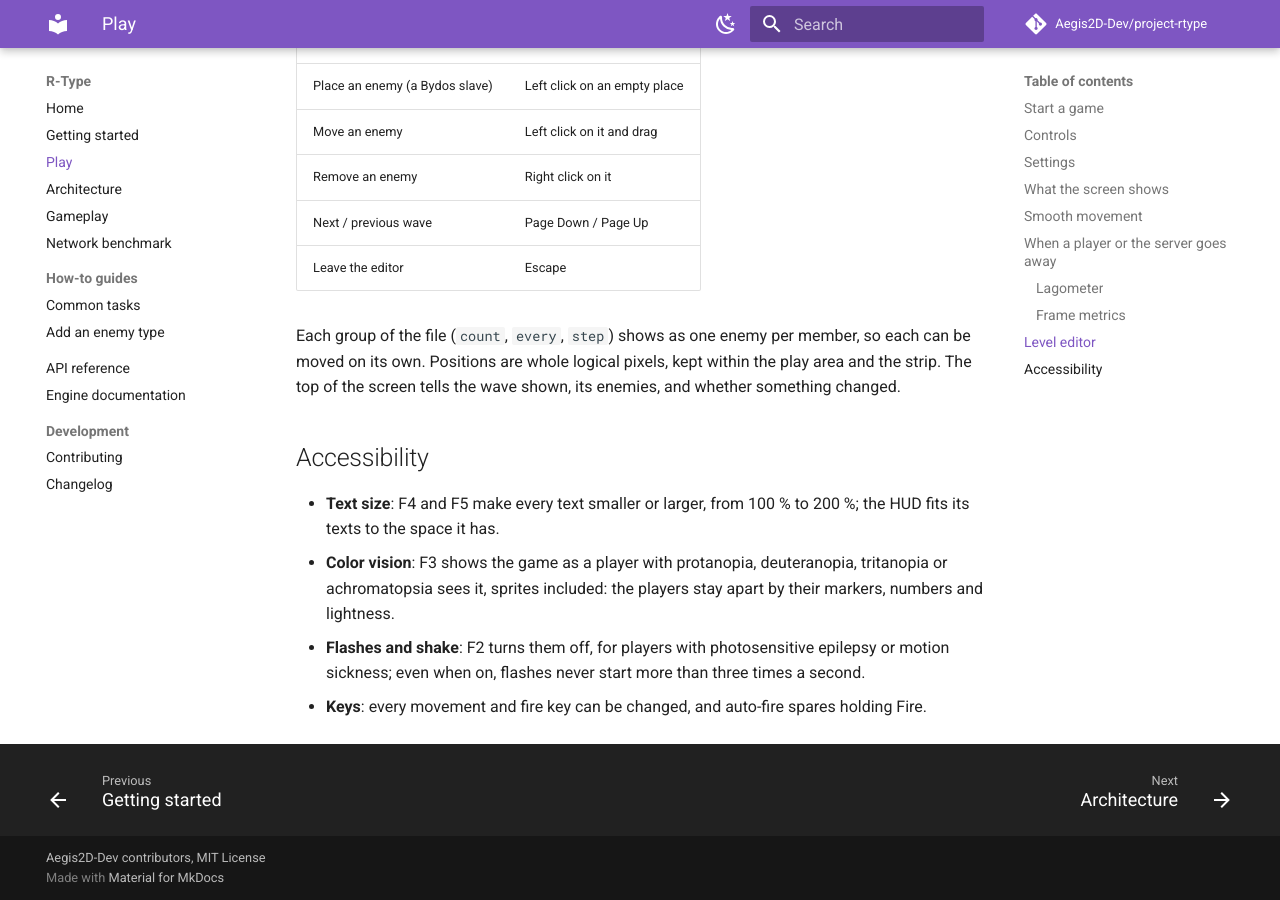
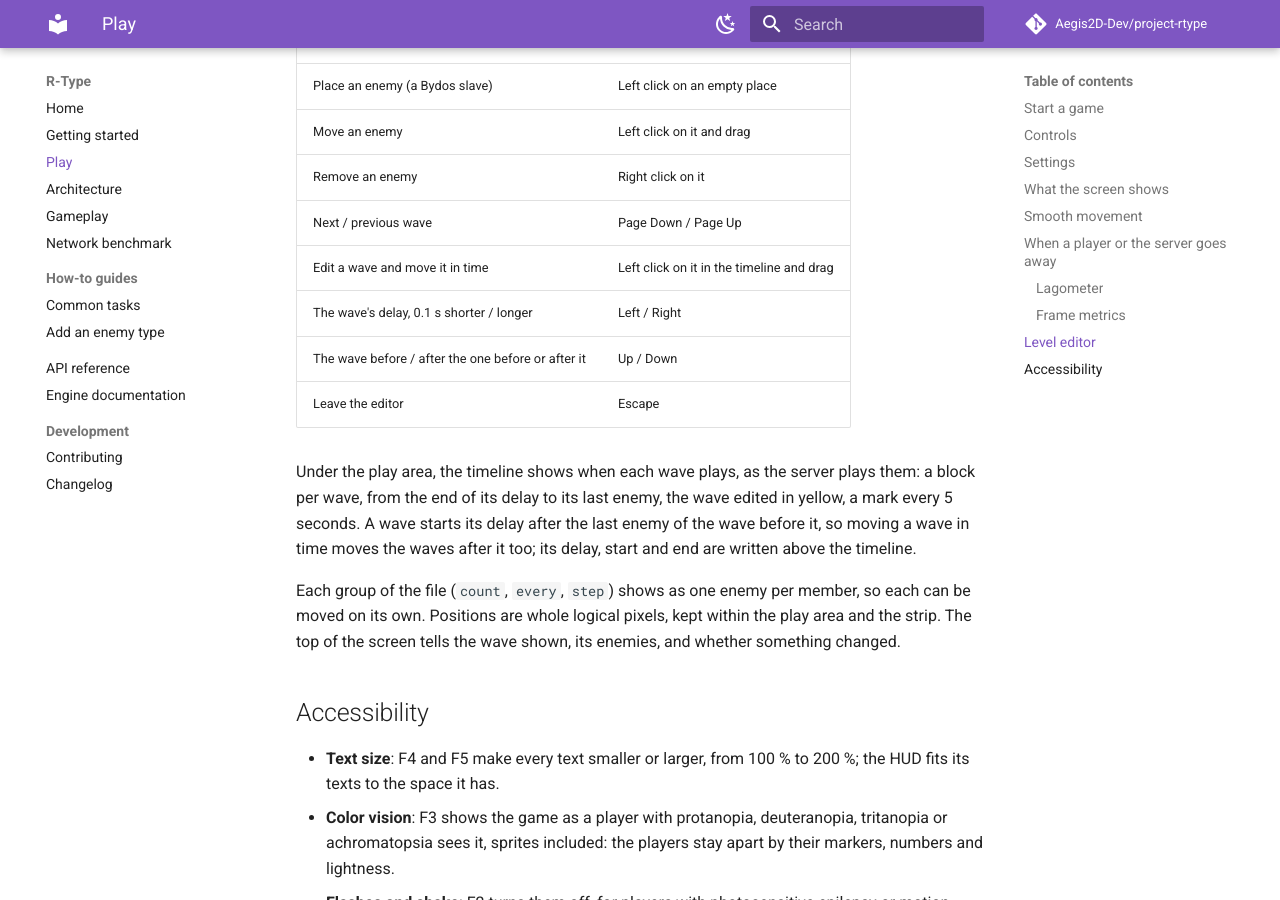
Before and after one commit to Aegis2D-Dev/project-rtype, an MkDocs documentation site: the page built from docs/play.md, in a window 1280 px wide and 900 px high, scrolled down 6177 px. Built offline with MkDocs 1.6.1 and Material for MkDocs 9.7.7, drawn with Linux system fonts in a browser that asks for light colours; comment, search, counter and statistics services are not loaded.

Commit message:
feat(docs): documented the waves timeline and updated changelogs

```diff
--- a/docs/play.md
+++ b/docs/play.md
@@ -203,7 +203,16 @@ second it appears in its wave under it.
 | Move an enemy | Left click on it and drag |
 | Remove an enemy | Right click on it |
 | Next / previous wave | Page Down / Page Up |
+| Edit a wave and move it in time | Left click on it in the timeline and drag |
+| The wave's delay, 0.1 s shorter / longer | Left / Right |
+| The wave before / after the one before or after it | Up / Down |
 | Leave the editor | Escape |
+
+Under the play area, the timeline shows when each wave plays, as the server plays them: a
+block per wave, from the end of its delay to its last enemy, the wave edited in yellow, a
+mark every 5 seconds. A wave starts its delay after the last enemy of the wave before it, so
+moving a wave in time moves the waves after it too; its delay, start and end are written
+above the timeline.
 
 Each group of the file (`count`, `every`, `step`) shows as one enemy per member, so each can
 be moved on its own. Positions are whole logical pixels, kept within the play area and the
```
Also changed, not shown: CHANGELOG.md (+1 -0 lines), changelogs/2026-11-06-client-editor-timeline.md (added, +45 -0 lines).
